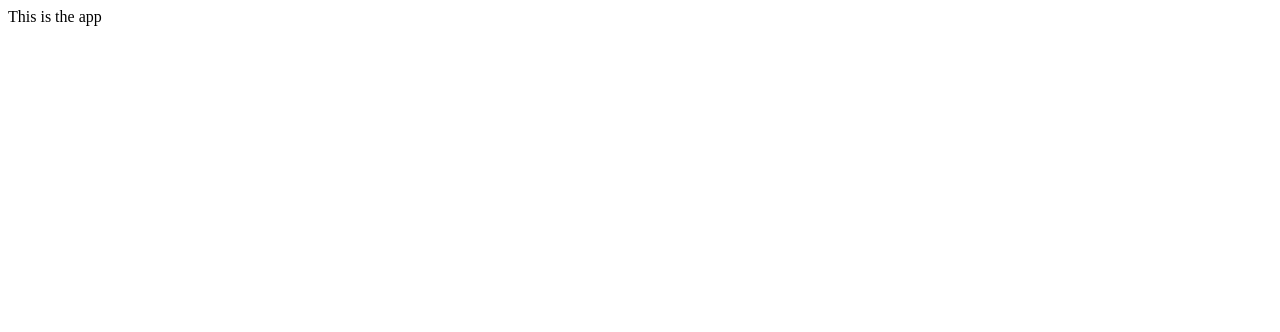
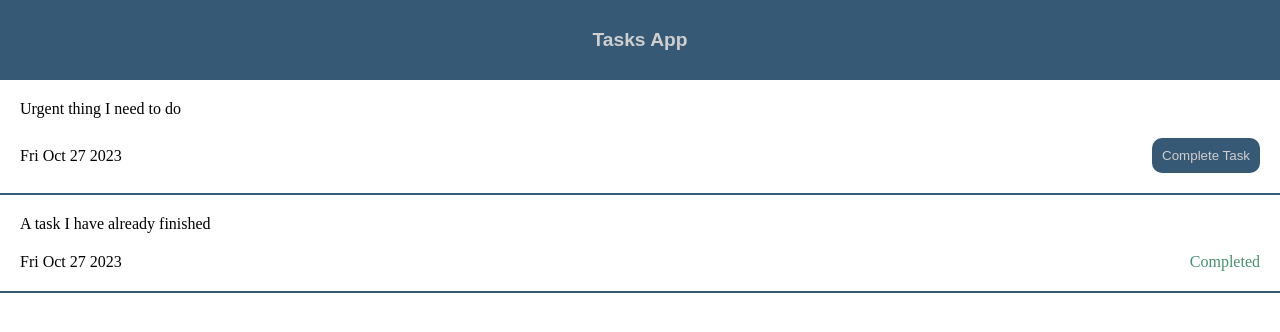
Before and after one commit to NaetharuCodes/task-frontend, a React (Vite) app: page / in a window 1280 px wide. Shown: the top 332 px of the page. Built offline with nearby package versions, Linux system fonts and the light colour scheme.

Commit message:
created basic app ui

```diff
--- a/src/App.tsx
+++ b/src/App.tsx
@@ -1,5 +1,42 @@
-function App() {
-  return <>This is the app</>;
-}
+import Task from "./components/Task";
+import "./index.css";
+
+const dummyData = [
+  {
+    taskId: "T0001",
+    taskName: "Urgent thing I need to do",
+    dueDate: new Date(),
+    completed: false,
+  },
+  {
+    taskId: "T0002",
+    taskName: "A task I have already finished",
+    dueDate: new Date(),
+    completed: true,
+  },
+];
+
+const App = () => {
+  return (
+    <div>
+      <header
+        className="flex flex-middle bg-blue text-white text-title"
+        id="header"
+      >
+        Tasks App
+      </header>
+      <div>
+        {dummyData.map((task) => (
+          <Task
+            taskId={task.taskId}
+            taskName={task.taskName}
+            dueDate={task.dueDate}
+            completed={task.completed}
+          />
+        ))}
+      </div>
+    </div>
+  );
+};
 
 export default App;
--- /dev/null
+++ b/src/components/Task.tsx
@@ -0,0 +1,36 @@
+import { useState } from "react";
+
+interface TaskProps {
+  taskId: string;
+  taskName: string;
+  dueDate: Date;
+  completed: boolean;
+}
+
+const Task = ({ taskName, dueDate, completed }: TaskProps) => {
+  const [isCompleted, setIsCompleted] = useState<boolean>(completed);
+
+  const handleCompleteTask = () => {
+    // set state
+    setIsCompleted(true);
+    // TODO: update data via the API
+  };
+
+  return (
+    <div className="padding border-bottom">
+      <div className="padding">{taskName}</div>
+      <div className="flex flex-spread padding">
+        <div>{dueDate.toDateString()}</div>
+        {isCompleted ? (
+          <div className="text-green">Completed</div>
+        ) : (
+          <button onClick={handleCompleteTask} className="">
+            Complete Task
+          </button>
+        )}
+      </div>
+    </div>
+  );
+};
+
+export default Task;
--- /dev/null
+++ b/src/index.css
@@ -0,0 +1,82 @@
+html,
+body {
+  margin: 0;
+  padding: 0;
+  box-sizing: border-box;
+}
+
+/* Utility Classes */
+
+/* Positions */
+.flex {
+  display: flex;
+}
+
+.flex-middle {
+  justify-content: center;
+  align-items: center;
+}
+
+.flex-spread {
+  justify-content: space-between;
+  align-items: center;
+}
+
+/* Colours */
+.bg-black {
+  background-color: #1d1d1d;
+}
+
+.bg-blue {
+  background-color: #365975;
+}
+
+.text-white {
+  color: #cfcfcf;
+}
+
+.text-green {
+  color: #448f70;
+}
+
+/* Text */
+
+.text-title {
+  font-size: larger;
+  font-weight: 800;
+  font-family: sans-serif;
+}
+
+/* Spacing */
+
+.padding {
+  padding: 10px;
+}
+
+/* Others */
+
+.border-bottom {
+  border-bottom: 2px solid #365975;
+}
+
+/* Specific Classes */
+#header {
+  height: 80px;
+}
+
+button {
+  background-color: #365975;
+  color: #cfcfcf;
+  border: none;
+  border-radius: 10px;
+  outline: none;
+  padding: 10px;
+}
+
+button:hover {
+  background-color: #4c7291;
+}
+
+button:active {
+  background-color: #769bb9;
+}
```
